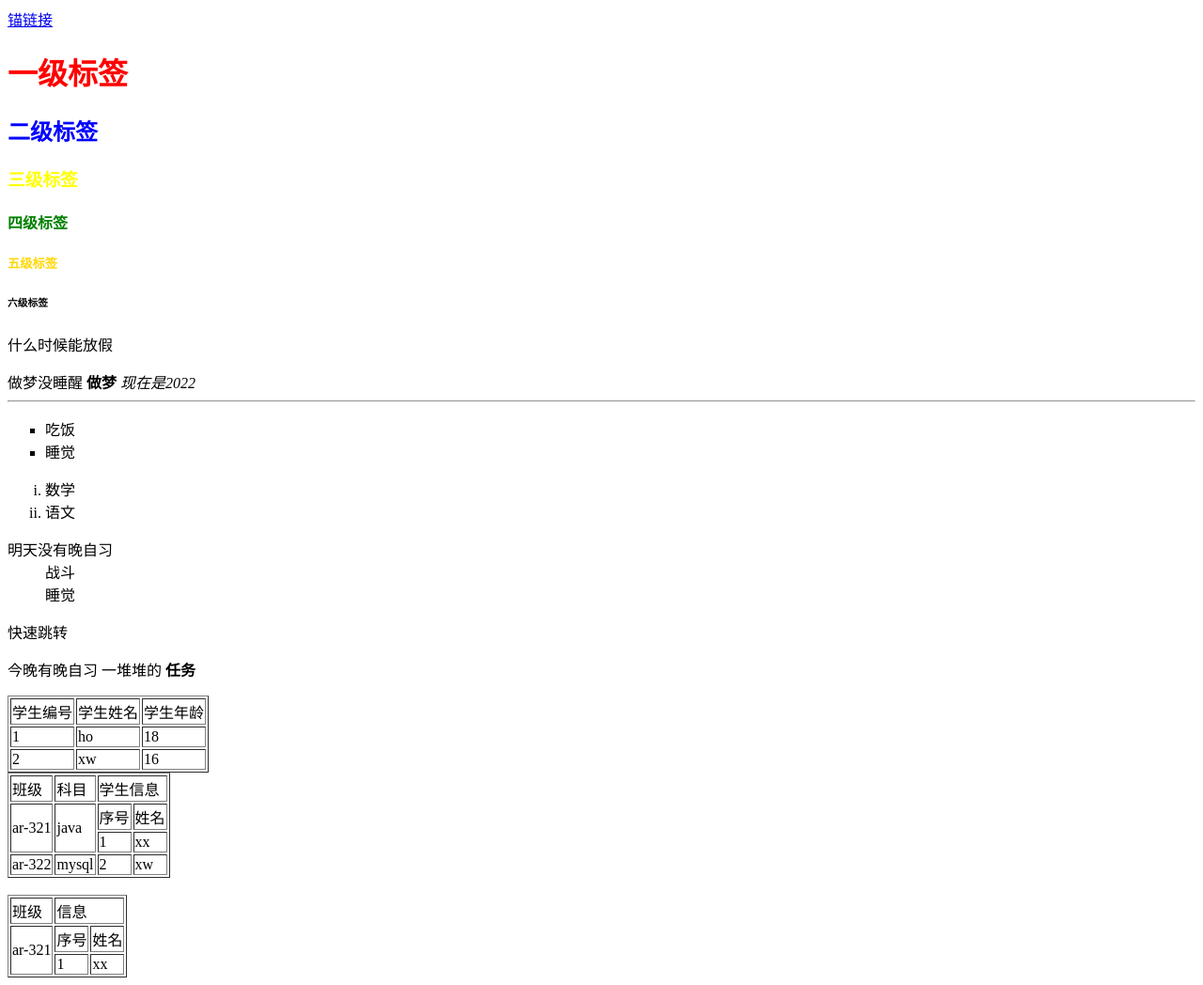
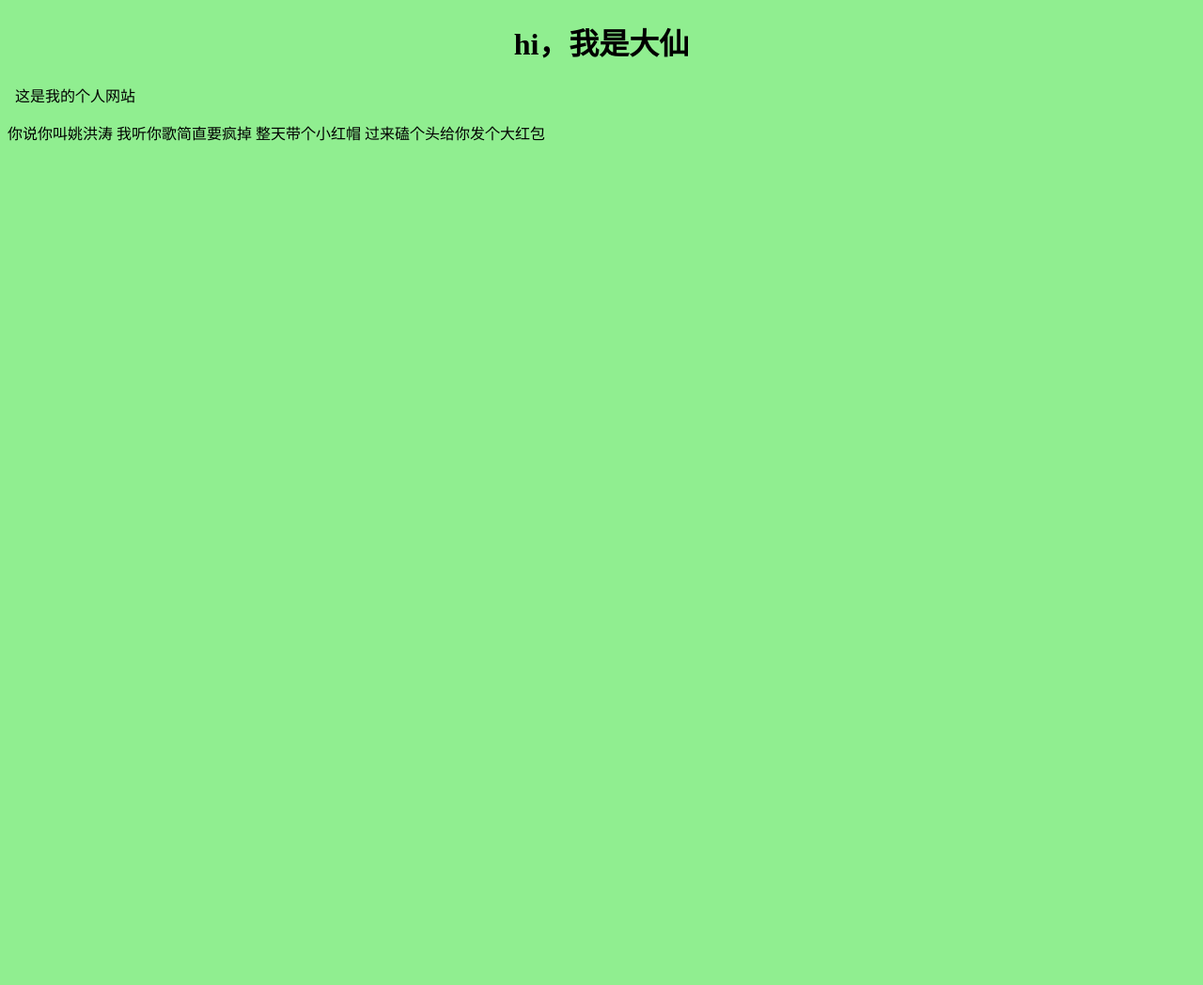
Before and after one commit to 2727dx/2727dx, a plain HTML site: page index.html in a window 1280 px wide. Shown: the whole page at 94% size. After the commit the page ends 800 px from the top, so only its background shows below. Drawn offline with Linux system fonts and the light colour scheme.

Commit message:
Update index.html

```diff
--- a/index.html
+++ b/index.html
@@ -1,133 +1,15 @@
 <!DOCTYPE html>
-<!--
-	标签分为两类：开始标签和结束标签成对出现，自开闭标签没有配对
-	网页中的所有内容都必须卸载<html>head和body</html>中
-	网页中的内容写在<body>显示给用户看</body>
-	html弱语言，哪里报错哪里跳过，java是强语言，哪里报错，停在哪里
-	div是一个块级标签，包罗万象，可以嵌套任意标签，也可以互相嵌套
--->
 <html>
 	<head>
-		<meta charset="utf-8" />
-		<title>html练习</title>
+		<meta charset="UTF-8">
+		<title>大仙网</title>
+		<style type="text/css">
+			body{background-color: lightgreen;}
+		</style>
 	</head>
 	<body>
-		<a href="#div" >锚链接</a>
-		<!--标题标签-->
-		<h1 style="color: red;">一级标签</h1>
-		<h2 style="color: blue;">二级标签</h2>
-		<h3 style="color: yellow;">三级标签</h3>
-		<h4 style="color: green;">四级标签</h4>
-		<h5 style="color: gold;">五级标签</h5>
-		<h6>六级标签</h6>
-
-		<!--文本标签-->
-		<!--p标签是段落标签，独占一行，块级元素-->
-		<p>什么时候能放假</p>
-
-		<!--span标记标签，行内拼接，航迹元素，凸显文本-->
-		<span>做梦没睡醒</span>
-
-		<!--strong字体加粗标签-->
-		<strong>做梦</strong>
-
-		<!--em斜体标签，行内拼接，行级元素，强调文字-->
-		<em>现在是2022</em>
-		<hr />
-		<!--列表标签-->
-		<!--ul无序列表
-			ul>(li{吃饭}+li{睡觉})+tab快速生成
-			ul标签属性type="circle"空心圆，disc默认实心圆
-		-->
-		<ul type="square">
-			<li>吃饭</li>
-			<li>睡觉</li>
-		</ul>
-		<!--ol有序列表
-			ol属性默认值为1，a，A，i，I
-		-->
-		<ol type="i">
-			<li>数学</li>
-			<li>语文</li>
-		</ol>
-		<!--自定义列表，dl，dt标题，dd列表项-->
-		<!--dl>(dt{明天没有晚自习}>(dd{睡觉}+dd{战斗}))-->
-		<dl>
-			<dt>明天没有晚自习
-				<dd>战斗</dd>
-				<dd>睡觉</dd>
-			</dt>
-		</dl>
-
-		<!--div容器标签,可以嵌套任意标签-->
-		<div>
-			<a name="div">快速跳转</a>
-			<p>
-				今晚有晚自习
-				<label>
-					一堆堆的
-					<strong>任务</strong>
-				</label>
-			</p>
-		</div>
-
-		<!--表格标签，table,tr行,td列,跨行rowspan，跨列clospan-->
-		<!--三行三列表格table>(tr>td*3)*3-->
-		<table border="1">
-			<tr>
-				<td>学生编号</td>
-				<td>学生姓名</td>
-				<td>学生年龄</td>
-			</tr>
-			<tr>
-				<td>1</td>
-				<td>ho</td>
-				<td>18</td>
-			</tr>
-			<tr>
-				<td>2</td>
-				<td>xw</td>
-				<td>16</td>
-			</tr>
-		</table>
-		<table border="1">
-			<tr>
-				<td>班级</td>
-				<td>科目</td>
-				<td colspan="2">学生信息</td>
-			</tr>
-			<tr>
-				<td rowspan="2">ar-321</td>
-				<td rowspan="2">java</td>
-				<td>序号</td>
-				<td>姓名</td>
-			</tr>
-			<tr>
-				<td>1</td>
-				<td>xx</td>
-			</tr>
-			<tr>
-				<td>ar-322</td>
-				<td>mysql</td>
-				<td>2</td>
-				<td>xw</td>
-			</tr>
-		</table>
-		<br />
-		<table border="1">
-			<tr>
-				<td>班级</td>
-				<td colspan="2">信息</td>
-			</tr>
-			<tr>
-				<td rowspan="2">ar-321</td>
-				<td>序号</td>
-				<td>姓名</td>
-			</tr>
-			<tr>
-				<td>1</td>
-				<td>xx</td>
-			</tr>
-		</table>
+		<h1 align="middle">hi，我是大仙</h1>
+		<p>&nbsp;&nbsp;这是我的个人网站</p>
+		你说你叫姚洪涛 我听你歌简直要疯掉 整天带个小红帽 过来磕个头给你发个大红包
 	</body>
 </html>
```
